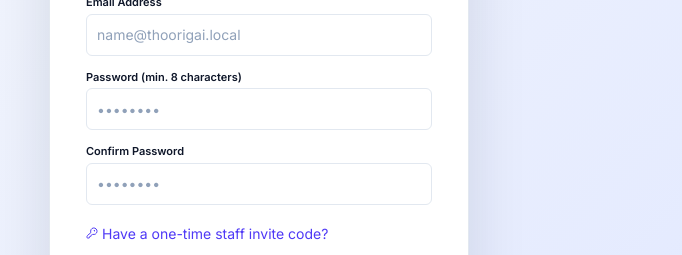
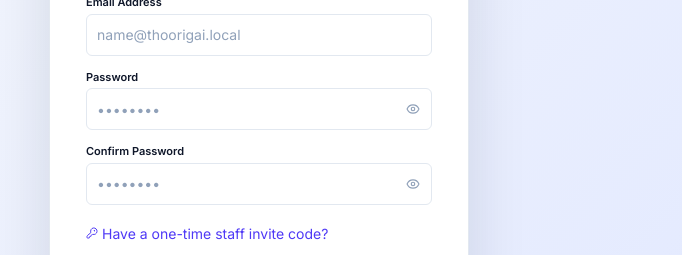
Before and after one commit to KiruthikKumar16/ttk, a Next.js app: page /signup in a window 1280 px wide. Shown: the part 357-612 px from the top of the page, without its empty margins (381-1063 px from the left). Built offline with nearby package versions, Linux system fonts and the light colour scheme; no server answers.

Commit message:
feat(auth): add simple and secure password validation with live checklist and visibility toggles

```diff
--- a/app/(auth)/signup/page.tsx
+++ b/app/(auth)/signup/page.tsx
@@ -4,13 +4,26 @@ import { useState, useEffect } from 'react'
 import Image from 'next/image'
 import Link from 'next/link'
 import { brand } from '@/lib/brand'
-import { Clock, CheckCircle2, KeyRound, ArrowRight, AlertCircle, ShieldAlert, Sparkles } from 'lucide-react'
+import {
+  Clock,
+  CheckCircle2,
+  KeyRound,
+  ArrowRight,
+  AlertCircle,
+  ShieldAlert,
+  Sparkles,
+  Eye,
+  EyeOff,
+  Check,
+} from 'lucide-react'
 
 export default function SignupPage() {
   const [fullName, setFullName] = useState('')
   const [email, setEmail] = useState('')
   const [password, setPassword] = useState('')
   const [confirmPassword, setConfirmPassword] = useState('')
+  const [showPassword, setShowPassword] = useState(false)
+  const [showConfirmPassword, setShowConfirmPassword] = useState(false)
   const [showPasscode, setShowPasscode] = useState(false)
   const [passcode, setPasscode] = useState('')
   const [isFromUrl, setIsFromUrl] = useState(false)
@@ -31,12 +44,28 @@ export default function SignupPage() {
     }
   }, [])
 
+  // Password rule checks
+  const hasMinLength = password.length >= 8
+  const hasLetter = /[A-Za-z]/.test(password)
+  const hasNumber = /[0-9]/.test(password)
+  const passwordsMatch = confirmPassword.length > 0 && password === confirmPassword
+
   const handleSubmit = async (e: React.FormEvent) => {
     e.preventDefault()
     setError(null)
 
-    if (password.length < 8) {
+    if (!hasMinLength) {
       setError('Password must be at least 8 characters long.')
+      return
+    }
+
+    if (!hasLetter) {
+      setError('Password must contain at least one letter (a-z).')
+      return
+    }
+
+    if (!hasNumber) {
+      setError('Password must contain at least one number (0-9).')
       return
     }
 
@@ -204,38 +233,117 @@ export default function SignupPage() {
 
           <div>
             <label htmlFor="password" className="block text-xs font-semibold text-slate-700 mb-1">
-              Password (min. 8 characters)
+              Password
             </label>
+            <div className="relative">
               <input
                 id="password"
                 name="password"
-              type="password"
+                type={showPassword ? 'text' : 'password'}
                 required
                 minLength={8}
                 placeholder="••••••••"
                 value={password}
                 onChange={(e) => setPassword(e.target.value)}
                 autoComplete="new-password"
-              className="w-full px-3 py-2 border border-slate-300 rounded-md text-xs text-slate-900 placeholder:text-slate-400 focus:outline-none focus:ring-2 focus:ring-indigo-500/20 focus:border-indigo-600 transition-colors"
+                className="w-full pl-3 pr-9 py-2 border border-slate-300 rounded-md text-xs text-slate-900 placeholder:text-slate-400 focus:outline-none focus:ring-2 focus:ring-indigo-500/20 focus:border-indigo-600 transition-colors"
               />
+              <button
+                type="button"
+                onClick={() => setShowPassword(!showPassword)}
+                className="absolute right-2.5 top-1/2 -translate-y-1/2 text-slate-400 hover:text-slate-600 p-0.5"
+                tabIndex={-1}
+                aria-label={showPassword ? 'Hide password' : 'Show password'}
+              >
+                {showPassword ? <EyeOff size={14} /> : <Eye size={14} />}
+              </button>
+            </div>
+
+            {/* Simple password requirements checklist */}
+            {password.length > 0 && (
+              <div className="mt-1.5 flex flex-wrap gap-x-3 gap-y-1 text-[10px]">
+                <span
+                  className={`inline-flex items-center gap-1 font-medium transition-colors ${
+                    hasMinLength ? 'text-emerald-700' : 'text-slate-500'
+                  }`}
+                >
+                  <span
+                    className={`w-3.5 h-3.5 rounded-full flex items-center justify-center text-[9px] ${
+                      hasMinLength ? 'bg-emerald-100 text-emerald-700' : 'bg-slate-100 text-slate-400'
+                    }`}
+                  >
+                    ✓
+                  </span>
+                  8+ characters
+                </span>
+                <span
+                  className={`inline-flex items-center gap-1 font-medium transition-colors ${
+                    hasLetter ? 'text-emerald-700' : 'text-slate-500'
+                  }`}
+                >
+                  <span
+                    className={`w-3.5 h-3.5 rounded-full flex items-center justify-center text-[9px] ${
+                      hasLetter ? 'bg-emerald-100 text-emerald-700' : 'bg-slate-100 text-slate-400'
+                    }`}
+                  >
+                    ✓
+                  </span>
+                  At least 1 letter
+                </span>
+                <span
+                  className={`inline-flex items-center gap-1 font-medium transition-colors ${
+                    hasNumber ? 'text-emerald-700' : 'text-slate-500'
+                  }`}
+                >
+                  <span
+                    className={`w-3.5 h-3.5 rounded-full flex items-center justify-center text-[9px] ${
+                      hasNumber ? 'bg-emerald-100 text-emerald-700' : 'bg-slate-100 text-slate-400'
+                    }`}
+                  >
+                    ✓
+                  </span>
+                  At least 1 number
+                </span>
+              </div>
+            )}
           </div>
 
           <div>
             <label htmlFor="confirmPassword" className="block text-xs font-semibold text-slate-700 mb-1">
               Confirm Password
             </label>
+            <div className="relative">
               <input
                 id="confirmPassword"
                 name="confirmPassword"
-              type="password"
+                type={showConfirmPassword ? 'text' : 'password'}
                 required
                 minLength={8}
                 placeholder="••••••••"
                 value={confirmPassword}
                 onChange={(e) => setConfirmPassword(e.target.value)}
                 autoComplete="new-password"
-              className="w-full px-3 py-2 border border-slate-300 rounded-md text-xs text-slate-900 placeholder:text-slate-400 focus:outline-none focus:ring-2 focus:ring-indigo-500/20 focus:border-indigo-600 transition-colors"
+                className="w-full pl-3 pr-9 py-2 border border-slate-300 rounded-md text-xs text-slate-900 placeholder:text-slate-400 focus:outline-none focus:ring-2 focus:ring-indigo-500/20 focus:border-indigo-600 transition-colors"
               />
+              <button
+                type="button"
+                onClick={() => setShowConfirmPassword(!showConfirmPassword)}
+                className="absolute right-2.5 top-1/2 -translate-y-1/2 text-slate-400 hover:text-slate-600 p-0.5"
+                tabIndex={-1}
+                aria-label={showConfirmPassword ? 'Hide password' : 'Show password'}
+              >
+                {showConfirmPassword ? <EyeOff size={14} /> : <Eye size={14} />}
+              </button>
+            </div>
+            {confirmPassword.length > 0 && (
+              <span
+                className={`text-[10px] font-medium mt-1 inline-flex items-center gap-1 ${
+                  passwordsMatch ? 'text-emerald-700' : 'text-rose-600'
+                }`}
+              >
+                {passwordsMatch ? '✓ Passwords match' : '✗ Passwords do not match'}
+              </span>
+            )}
           </div>
 
           {/* Optional One-Time Staff Invite Code */}
--- a/app/api/auth/signup/route.ts
+++ b/app/api/auth/signup/route.ts
@@ -5,11 +5,12 @@ import { rateLimit } from '@/lib/security/rate-limit'
 import { withApi } from '@/lib/http/handler'
 import { getSupabaseAdminClient } from '@/lib/supabase/admin'
 import { logger } from '@/lib/logger'
+import { passwordSchema } from '@/lib/validation'
 
 const signupSchema = z.object({
   fullName: z.string().trim().min(2, 'Name must be at least 2 characters').max(100),
   email: z.string().trim().email('Please enter a valid email address').max(254),
-  password: z.string().min(8, 'Password must be at least 8 characters').max(1024),
+  password: passwordSchema,
   passcode: z.string().trim().optional(),
 })
 
--- a/lib/validation.ts
+++ b/lib/validation.ts
@@ -1,4 +1,11 @@
 import { z } from 'zod'
+
+export const passwordSchema = z
+  .string()
+  .min(8, 'Password must be at least 8 characters long')
+  .max(128, 'Password cannot exceed 128 characters')
+  .regex(/[A-Za-z]/, 'Password must contain at least one letter')
+  .regex(/[0-9]/, 'Password must contain at least one number')
 
 export const studentSchema = z.object({
   name: z.string().min(1, { message: 'Name is required' }),
```
Also changed, not shown: 1 other file (tests, documents, lock files or other folders). Lines whose indentation alone changed are shown as unchanged.
